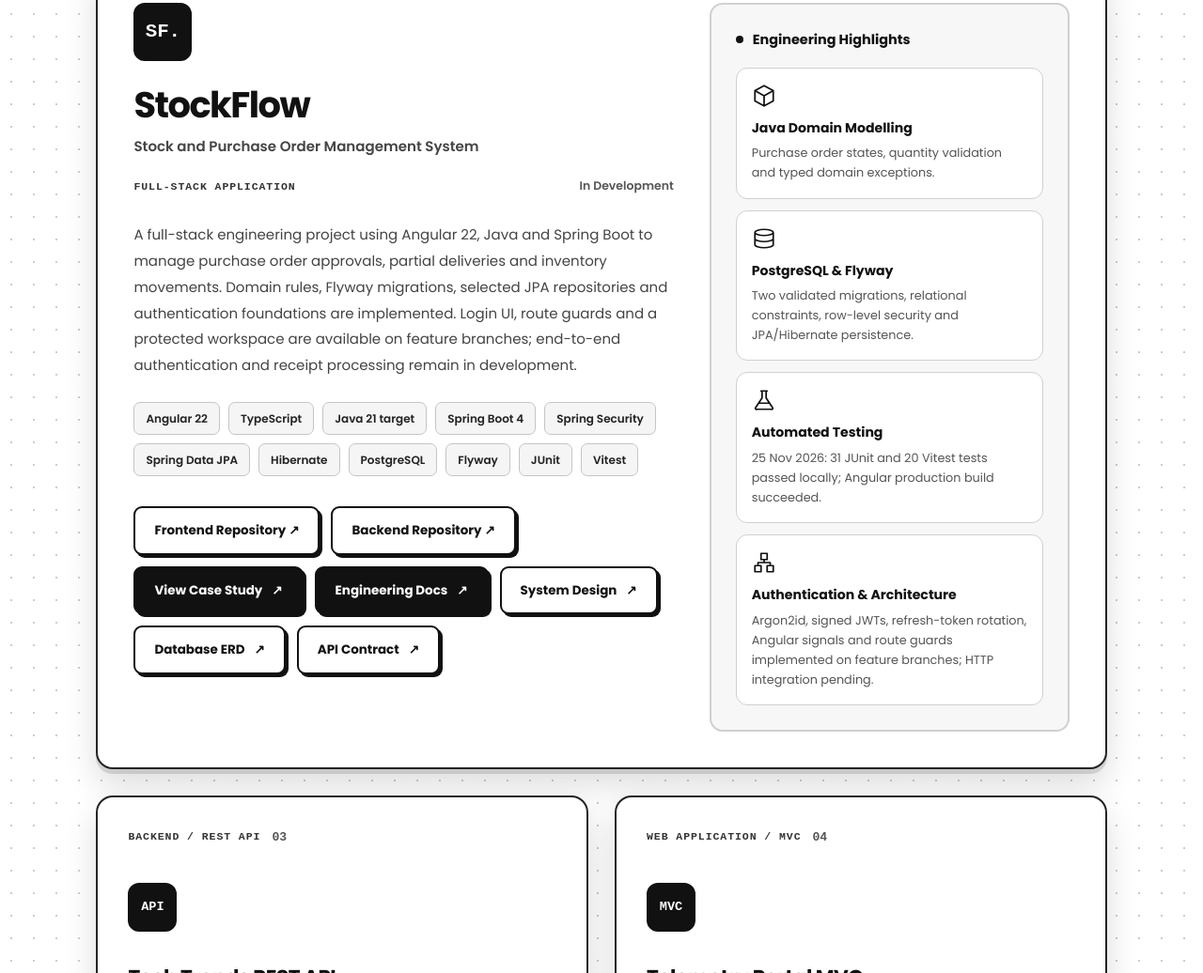
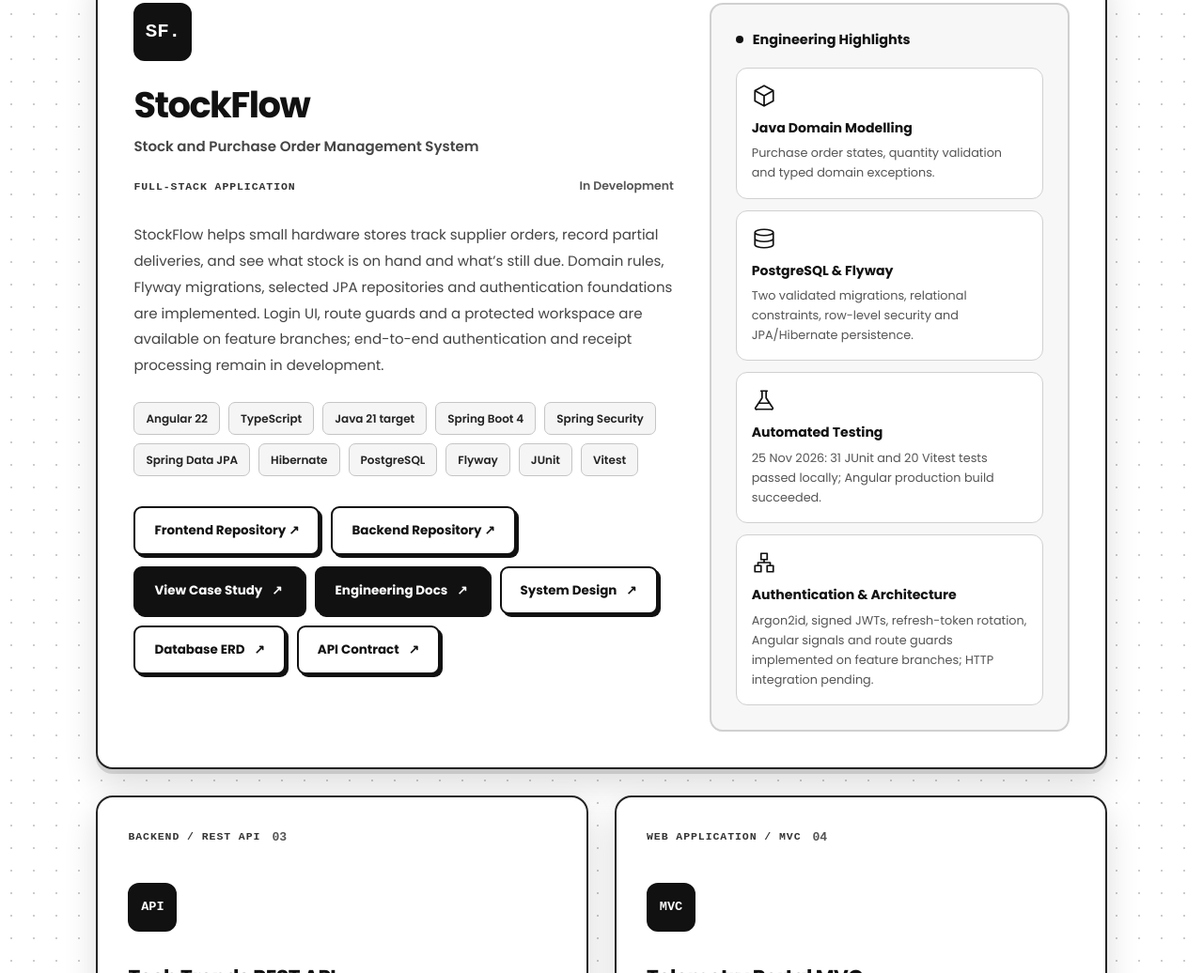
Before and after one commit to AriesMaster/hmtl-css-javascript-portfolio, a plain HTML site: page index.html in a window 1280 px wide. Shown: the part 5397-6433 px from the top of the page at 94% size. Drawn offline with Linux system fonts and the light colour scheme.

Commit message:
Update StockFlow portfolio summary for hardware stores

```diff
--- a/index.html
+++ b/index.html
@@ -928,7 +928,7 @@
                             <span class="project-category">FULL-STACK APPLICATION</span>
                             <span class="project-status">In Development</span>
                         </div>
-                        <p class="project-description">A full-stack engineering project using Angular 22, Java and Spring Boot to manage purchase order approvals, partial deliveries and inventory movements. Domain rules, Flyway migrations, selected JPA repositories and authentication foundations are implemented. Login UI, route guards and a protected workspace are available on feature branches; end-to-end authentication and receipt processing remain in development.</p>
+                        <p class="project-description">StockFlow helps small hardware stores track supplier orders, record partial deliveries, and see what stock is on hand and what’s still due. Domain rules, Flyway migrations, selected JPA repositories and authentication foundations are implemented. Login UI, route guards and a protected workspace are available on feature branches; end-to-end authentication and receipt processing remain in development.</p>
                         <div class="project-tags"><span>Angular 22</span> <span>TypeScript</span> <span>Java 21 target</span> <span>Spring Boot 4</span> <span>Spring Security</span> <span>Spring Data JPA</span> <span>Hibernate</span> <span>PostgreSQL</span> <span>Flyway</span> <span>JUnit</span> <span>Vitest</span></div>
                         <div class="project-actions">
 
```
